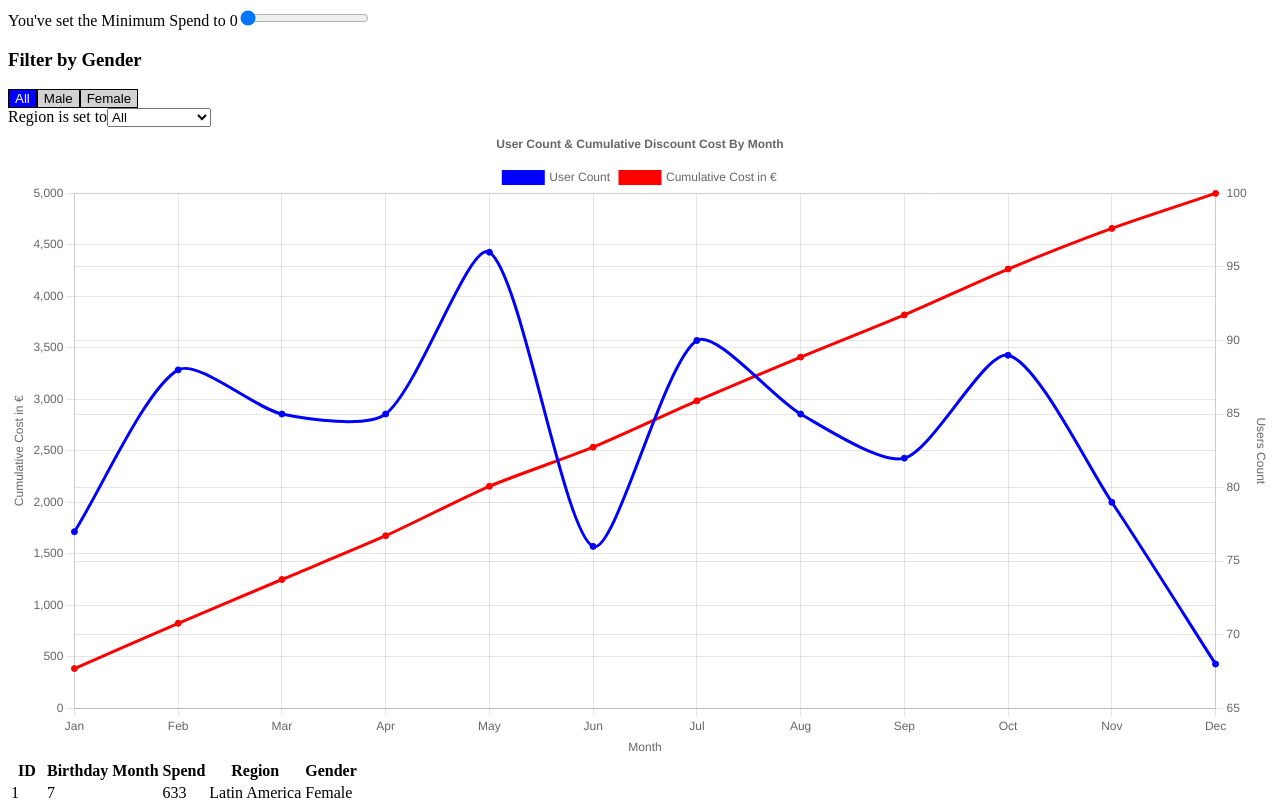
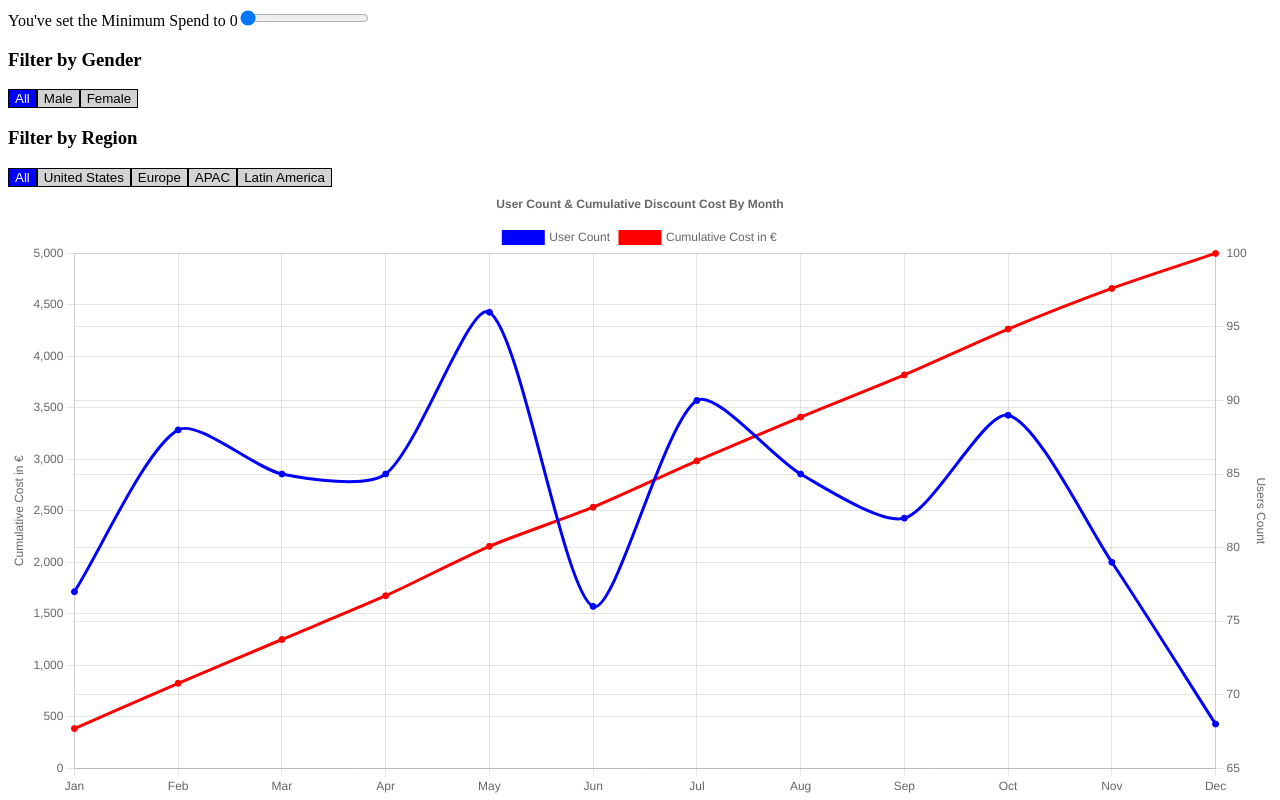
Before and after one commit to llleeeaaannn/utrack, a React (Create React App) app: page / in a window 1280 px wide. Shown: the top 800 px of the page. Built offline with nearby package versions, Linux system fonts and the light colour scheme.

Commit message:
Updated regions filter to have buttons

```diff
--- a/src/App.js
+++ b/src/App.js
@@ -1,8 +1,8 @@
 import Users from "./dataGenerator.js"
 import UserTable from "./userTable.js"
 import MinSpendSlider from "./filters/minSpendSlider.js"
-import GenderFilter from "./filters/genderDropdown.js"
-import RegionDropdown from "./filters/regionDropdown.js"
+import GenderFilter from "./filters/genderFilter.js"
+import RegionDropdown from "./filters/regionFilter.js"
 import ResponsiveChart from "./chart.js"
 import React, { useState, useEffect } from 'react'
 
--- a/src/filters/genderDropdown.js
+++ b/src/filters/genderFilter.js
@@ -1,6 +1,5 @@
 // Creates Gender filter buttons. Sets passed state based on selected value.
 const genderButtons = ["All", "Male", "Female"];
-
 
 const GenderFilter = ({ gender, setGender }) => {
   return (
--- a/src/filters/regionDropdown.js
+++ /dev/null
@@ -1,18 +0,0 @@
-import { Regions } from "../data/constants.js"
-
-// Creates a Region dropdwon with an option for each value in the Regions array. Sets passed state based on selection.
-const RegionDropdown = ({ region, setRegion }) => {
-  return (
-    <div>
-      <label>Region is set to</label>
-      <select value={region} onChange={(e) => setRegion(e.target.value)}>
-        <option value="All">All</option>
-        { Regions.map((region) => (
-          <option value={region}>{ region }</option>
-        ))}
-      </select>
-    </div>
-  )
-}
-
-export default RegionDropdown
--- /dev/null
+++ b/src/filters/regionFilter.js
@@ -0,0 +1,25 @@
+// Creates a Region filter with a button for each value in the Regions array. Sets passed state based on selection.
+const regions = ["All", "United States", "Europe", "APAC", "Latin America"];
+
+const RegionFilter = ({ region, setRegion }) => {
+  return (
+    <div>
+      <h3>Filter by Region</h3>
+      {regions.map(r => (
+        <button
+          key={r}
+          onClick={() => setRegion(r)}
+          style={{
+              backgroundColor: region === r ? "blue" : "lightgray",
+              color: region === r ? "white" : "black",
+              border: "1px solid black"
+          }}
+        >
+          {r}
+        </button>
+      ))}
+    </div>
+  );
+};
+
+export default RegionFilter;
```
